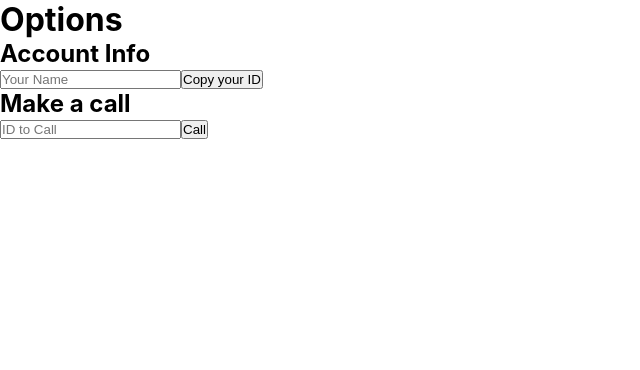
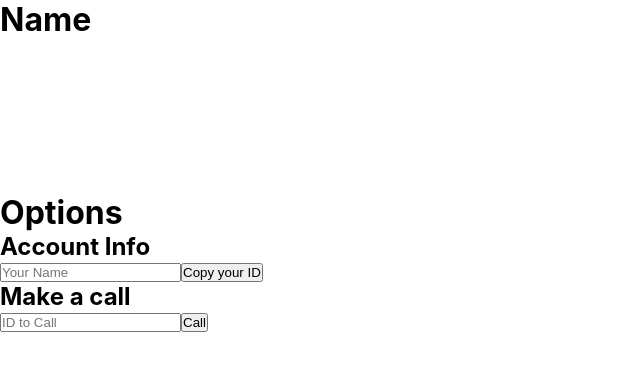
Before and after one commit to oscargonzalezdev/video-call-app, a React (Create React App) app: page / in a window 1280 px wide. Shown: the top 370 px of the page, without its empty margins (0-640 px from the left). Built offline with nearby package versions, Linux system fonts and the light colour scheme; no server answers.

Commit message:
refactor(Context): change initial value of stream

```diff
--- a/src/Context.js
+++ b/src/Context.js
@@ -10,7 +10,7 @@ const SocketContext = createContext()
 const socket = io('https://video-call-app-v1.herokuapp.com')
 
 const ContextProvider = ({ children }) => {
-    const [stream, setStream] = useState(null)
+    const [stream, setStream] = useState({})
     const [me, setMe] = useState('')
     const [call, setCall] = useState({})
     const [callAccepted, setCallAccepted] = useState(false)
@@ -33,7 +33,7 @@ const ContextProvider = ({ children }) => {
         socket.on('callUser', ({ from, name: callerName, signal }) => {
             setCall({ isReceivedCall: true, from, name: callerName, signal })
         })
-    }, [])
+    }, [stream])
 
     const answerCall = () => {
         setCallAccepted(true)
```
